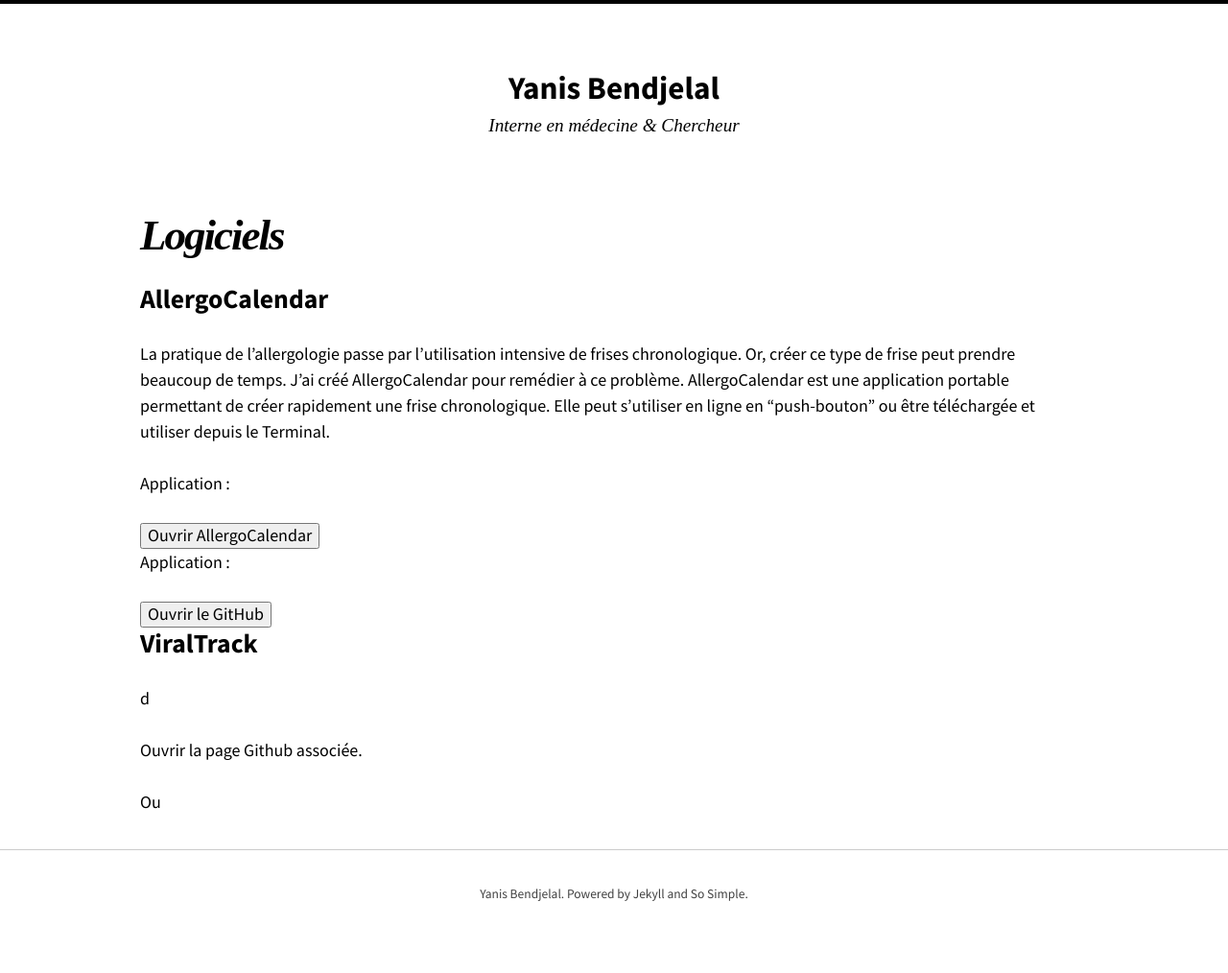
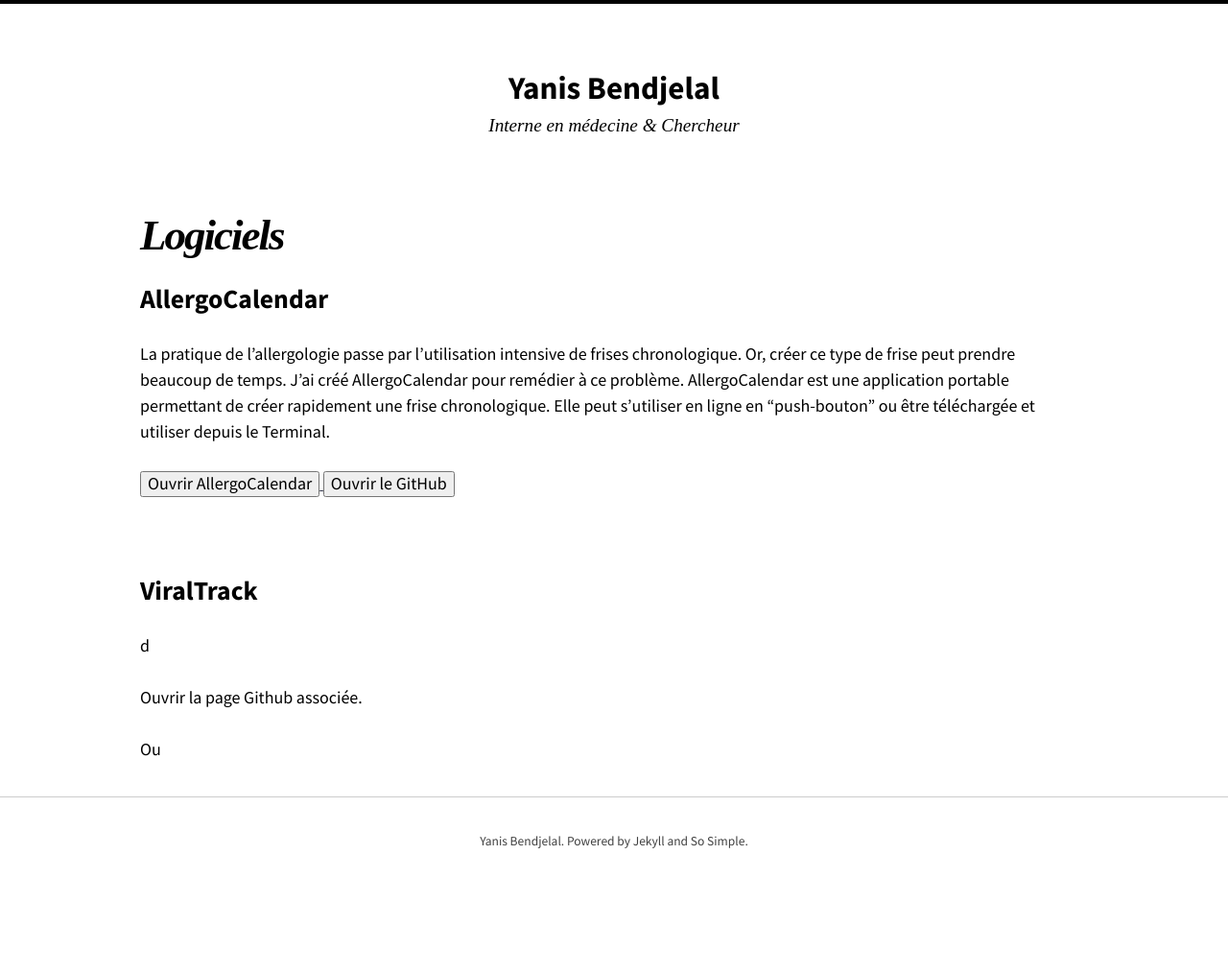
Before and after one commit to Bendjelal/bendjelal.github.io, a Jekyll site: the page built from software/software.md, in a window 1280 px wide. Shown: the whole page at 96% size. Built offline with Jekyll 4.4.1, drawn with Linux system fonts in a browser that asks for light colours; nearby versions of some CDN libraries; after the commit the page ends 959 px from its top, so only the background shows below that.

Commit message:
Update software.md

```diff
--- a/software/software.md
+++ b/software/software.md
@@ -16,18 +16,18 @@
     <title>Mon Site Web</title>
 </head>
 <body>
-    <p> Application  :</p>
     <a href="https://allergocalendar.streamlit.app/" target="_blank">
         <button>Ouvrir AllergoCalendar</button>
     </a>
 </body>
 <body>
-    <p> Application  :</p>
     <a href="https://allergocalendar.streamlit.app/" target="_blank">
         <button>Ouvrir le GitHub</button>
     </a>
 </body>
 </html>
+
+<br><br>
 
 ## ViralTrack
 
```
